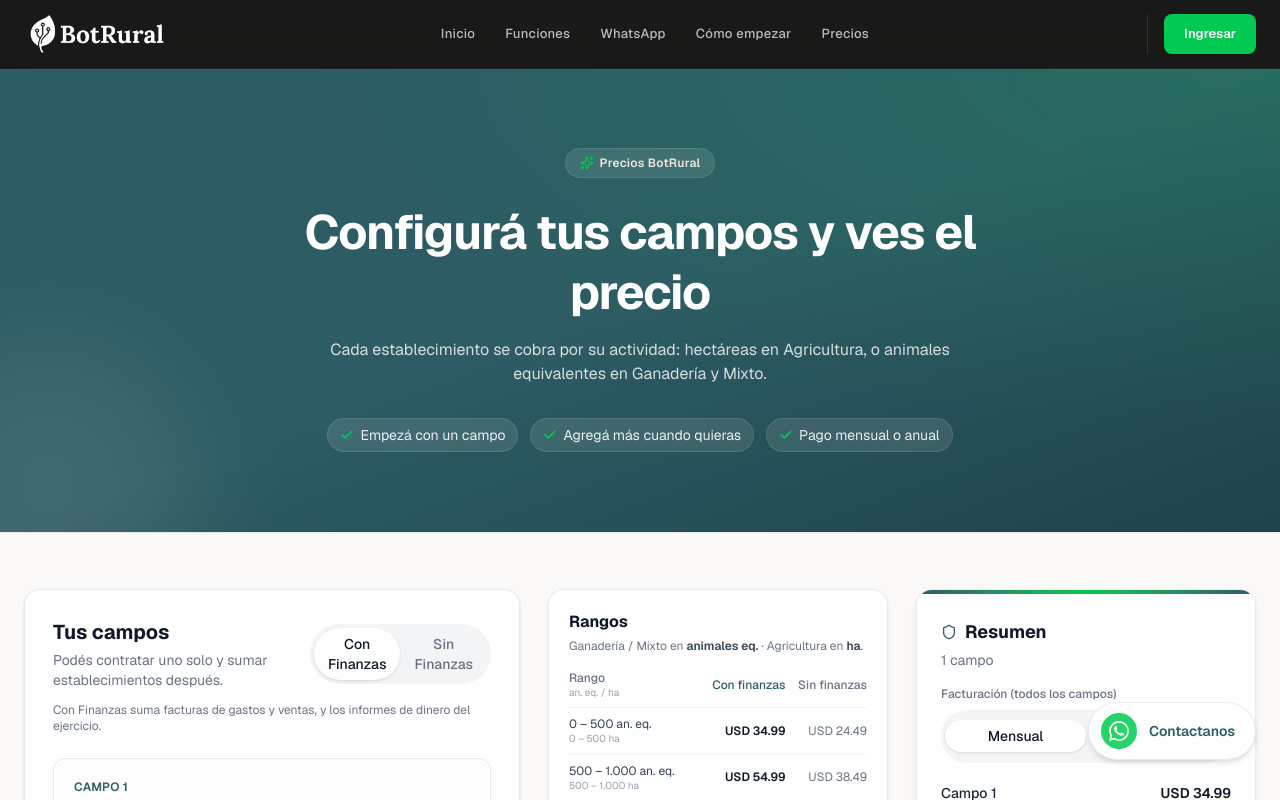
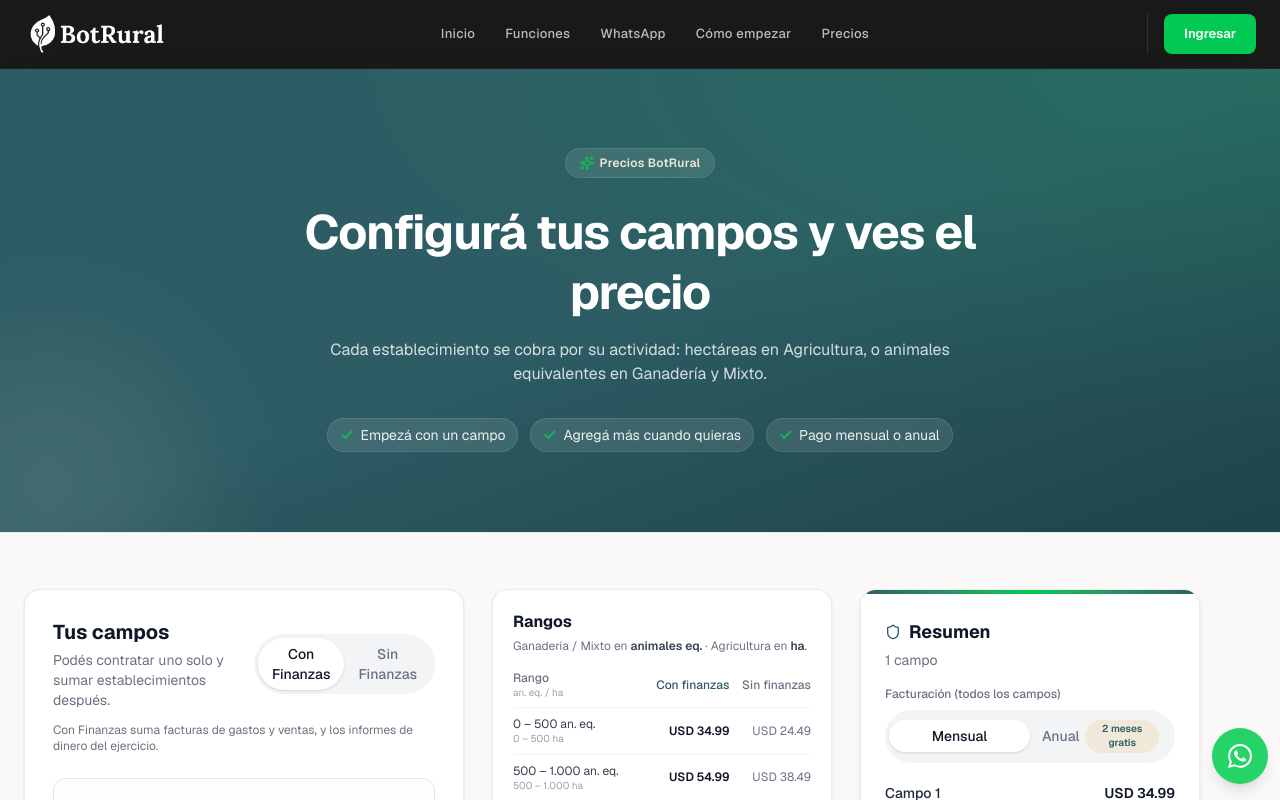
Before and after one commit to talalandig/landingbotrural, a Next.js app: page /pricing in a window 1280 px wide. Shown: the top 800 px of the page. Built offline with nearby package versions, Linux system fonts and the light colour scheme.

Commit message:
Precios: botón de WhatsApp contra el borde, sin tapar el resumen

```diff
--- a/app/components/WhatsAppFloat.tsx
+++ b/app/components/WhatsAppFloat.tsx
@@ -1,27 +1,51 @@
+'use client'
+
+import { usePathname } from 'next/navigation'
+
 const WHATSAPP_URL =
-  'https://wa.me/59899465242?text=Hola%20quiero%20mas%20informacion%20de%20botrural';
+  'https://wa.me/59899465242?text=Hola%20quiero%20mas%20informacion%20de%20botrural'
 
-function WhatsAppIcon() {
+function WhatsAppIcon({ className = 'w-6 h-6' }: { className?: string }) {
   return (
-    <svg viewBox="0 0 24 24" fill="currentColor" className="w-5 h-5" aria-hidden="true">
+    <svg viewBox="0 0 24 24" fill="currentColor" className={className} aria-hidden="true">
       <path d="M17.472 14.382c-.297-.149-1.758-.867-2.03-.967-.273-.099-.471-.148-.67.15-.197.297-.767.966-.94 1.164-.173.199-.347.223-.644.075-.297-.15-1.255-.463-2.39-1.475-.883-.788-1.48-1.761-1.653-2.059-.173-.297-.018-.458.13-.606.134-.133.298-.347.446-.52.149-.174.198-.298.298-.497.099-.198.05-.371-.025-.52-.075-.149-.669-1.612-.916-2.207-.242-.579-.487-.5-.669-.51-.173-.008-.371-.01-.57-.01-.198 0-.52.074-.792.372-.272.297-1.04 1.016-1.04 2.479 0 1.462 1.065 2.875 1.213 3.074.149.198 2.096 3.2 5.077 4.487.709.306 1.262.489 1.694.625.712.227 1.36.195 1.871.118.571-.085 1.758-.719 2.006-1.413.248-.694.248-1.289.173-1.413-.074-.124-.272-.198-.57-.347m-5.421 7.403h-.004a9.87 9.87 0 01-5.031-1.378l-.361-.214-3.741.982.998-3.648-.235-.374a9.86 9.86 0 01-1.51-5.26c.001-5.45 4.436-9.884 9.888-9.884 2.64 0 5.122 1.03 6.988 2.898a9.825 9.825 0 012.893 6.994c-.003 5.45-4.435 9.884-9.885 9.884m8.413-18.297A11.815 11.815 0 0012.05 0C5.495 0 .16 5.335.157 11.892c0 2.096.547 4.142 1.588 5.945L.057 24l6.305-1.654a11.882 11.882 0 005.683 1.448h.005c6.554 0 11.89-5.335 11.893-11.893a11.821 11.821 0 00-3.48-8.413z" />
     </svg>
-  );
+  )
 }
 
+const EDGE =
+  'fixed z-50 right-[max(0.5rem,env(safe-area-inset-right))] bottom-[max(0.75rem,env(safe-area-inset-bottom))] md:right-[max(0.75rem,env(safe-area-inset-right))] md:bottom-[max(1rem,env(safe-area-inset-bottom))]'
+
 export default function WhatsAppFloat() {
+  const pathname = usePathname()
+  const enPrecios = pathname === '/pricing'
+
+  if (enPrecios) {
+    return (
+      <a
+        href={WHATSAPP_URL}
+        target="_blank"
+        rel="noopener noreferrer"
+        aria-label="Contactanos por WhatsApp"
+        className={`${EDGE} flex items-center justify-center w-12 h-12 sm:w-14 sm:h-14 rounded-full bg-[#25D366] text-white shadow-lg hover:scale-105 hover:shadow-xl transition-transform`}
+      >
+        <WhatsAppIcon />
+      </a>
+    )
+  }
+
   return (
     <a
       href={WHATSAPP_URL}
       target="_blank"
       rel="noopener noreferrer"
       aria-label="Contactanos por WhatsApp"
-      className="fixed z-50 flex items-center gap-3 bg-white text-[#2D5C64] pl-3 pr-4 py-2.5 rounded-full border border-gray-200/80 shadow-md hover:shadow-lg hover:border-[#02C951]/40 transition-all right-4 max-md:bottom-[calc(5.5rem+env(safe-area-inset-bottom,0px))] md:right-6 md:bottom-10"
+      className={`${EDGE} flex items-center gap-2.5 bg-white text-[#2D5C64] pl-2.5 pr-3.5 py-2 rounded-full border border-gray-200/80 shadow-md hover:shadow-lg hover:border-[#02C951]/40 transition-all max-sm:pl-0 max-sm:pr-0 max-sm:py-0 max-sm:w-12 max-sm:h-12 max-sm:justify-center max-sm:bg-[#25D366] max-sm:text-white max-sm:border-0`}
     >
-      <span className="flex items-center justify-center w-9 h-9 rounded-full bg-[#25D366] text-white shrink-0">
-        <WhatsAppIcon />
+      <span className="flex items-center justify-center w-9 h-9 max-sm:w-12 max-sm:h-12 rounded-full bg-[#25D366] text-white shrink-0 max-sm:bg-transparent">
+        <WhatsAppIcon className="w-5 h-5 max-sm:w-6 max-sm:h-6" />
       </span>
-      <span className="text-sm font-semibold pr-1">Contactanos</span>
+      <span className="text-sm font-semibold pr-0.5 max-sm:hidden">Contactanos</span>
     </a>
-  );
+  )
 }
--- a/app/pricing/page.tsx
+++ b/app/pricing/page.tsx
@@ -166,7 +166,7 @@ export default function PricingPage() {
   }
 
   return (
-    <div className="min-h-screen bg-[#faf9f7] text-gray-900">
+    <div className="min-h-screen bg-[#faf9f7] text-gray-900 pb-20 sm:pb-16">
       <Header />
 
       <section className="relative overflow-hidden border-b border-[#2D5C64]/10">
@@ -200,7 +200,7 @@ export default function PricingPage() {
         </div>
       </section>
 
-      <div className="max-w-[1400px] mx-auto px-4 md:px-6 py-10 md:py-14 grid grid-cols-1 xl:grid-cols-[minmax(0,1.15fr)_minmax(280px,340px)_340px] gap-6 lg:gap-7">
+      <div className="max-w-[1400px] mx-auto px-4 md:px-6 xl:pr-20 py-10 md:py-14 grid grid-cols-1 xl:grid-cols-[minmax(0,1.15fr)_minmax(280px,340px)_340px] gap-6 lg:gap-7">
         <div className="space-y-5 min-w-0">
           <div className="bg-white rounded-2xl shadow-sm border border-gray-200/80 p-5 md:p-7">
             <div className="flex flex-col sm:flex-row sm:items-center sm:justify-between gap-4 mb-6">
```
